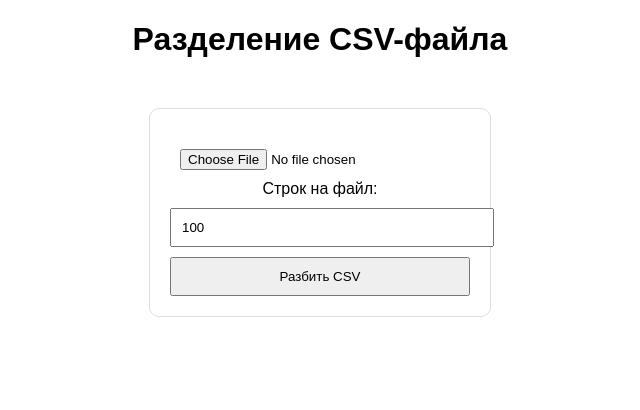
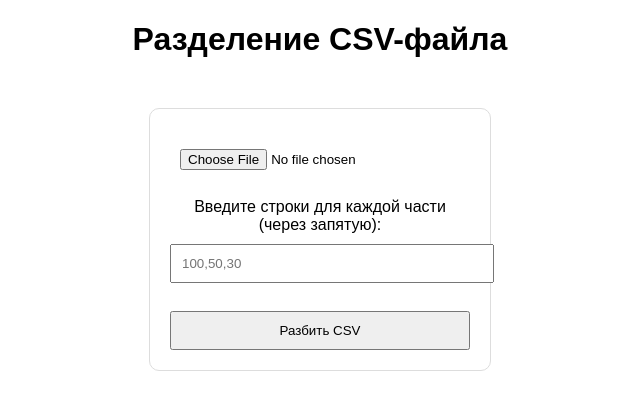
Before and after one commit to matviis/app.csv, a Flask app: page / in a window 1280 px wide. Shown: the top 410 px of the page, without its empty margins (320-960 px from the left). Run offline with Flask 3, Linux system fonts and the light colour scheme.

Commit message:
Update index.html

```diff
--- a/templates/index.html
+++ b/templates/index.html
@@ -13,9 +13,9 @@
 <body>
     <h1>Разделение CSV-файла</h1>
     <form action="/" method="post" enctype="multipart/form-data">
-        <input type="file" name="file" accept=".csv" required><br>
-        <label>Строк на файл:</label>
-        <input type="number" name="rows_per_file" value="100" required><br>
+        <input type="file" name="file" accept=".csv" required><br><br>
+        <label>Введите строки для каждой части (через запятую):</label>
+        <input type="text" name="rows_per_file" placeholder="100,50,30" required><br><br>
         <button type="submit">Разбить CSV</button>
     </form>
 </body>
```
